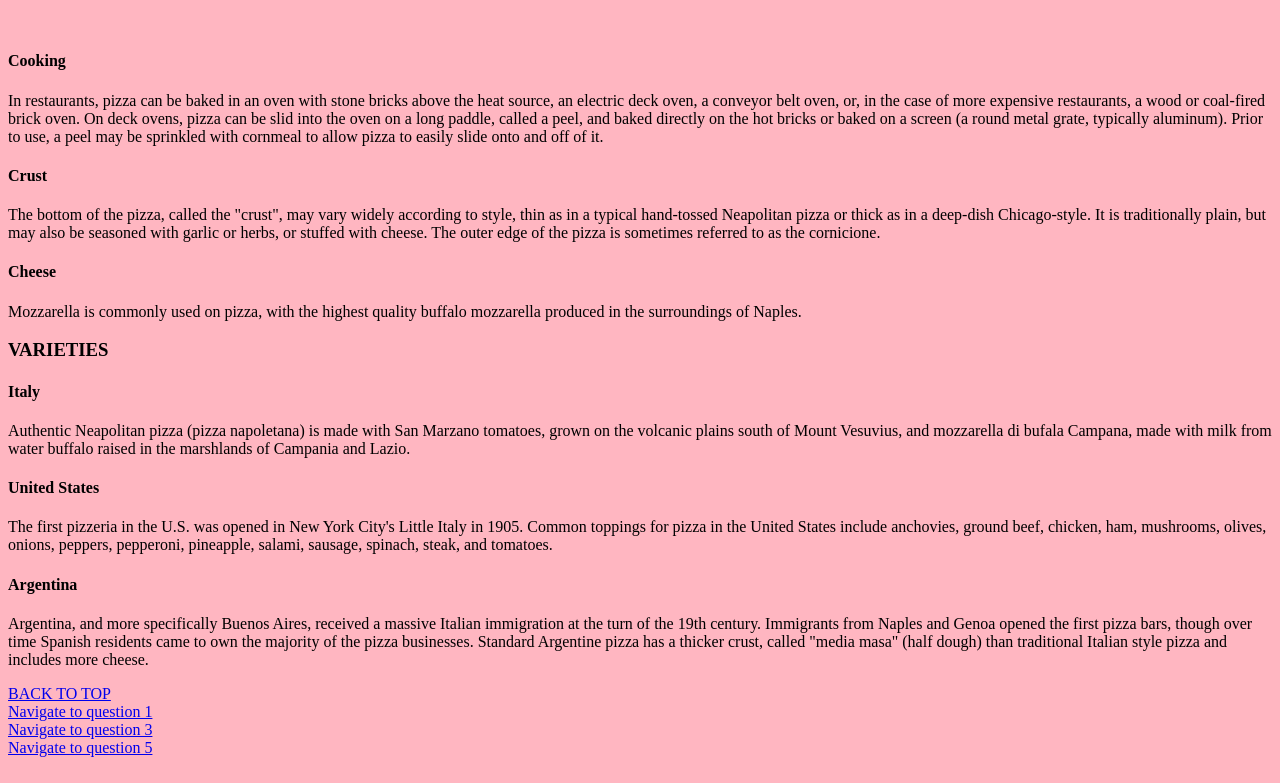
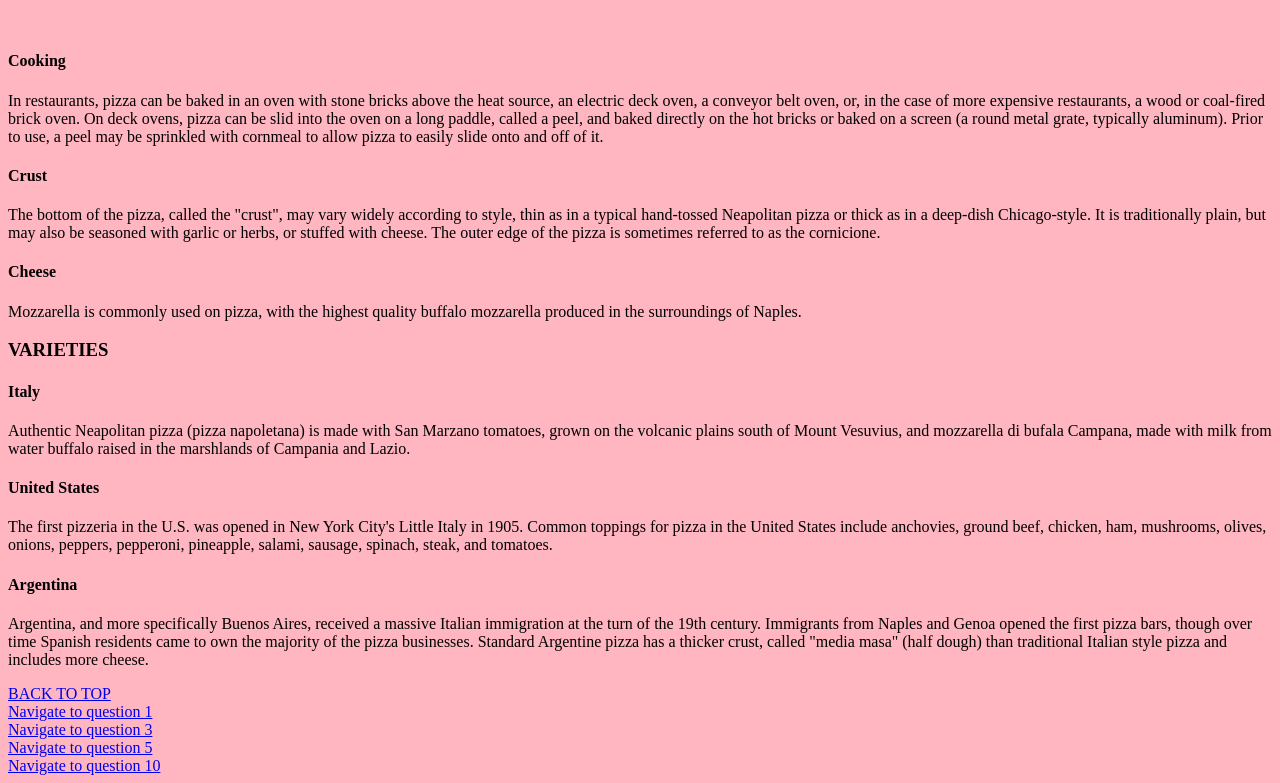
Before and after one commit to Rajvi2801/practicals, a plain HTML site: page prac2.html in a window 1280 px wide. Shown: the part 794-1577 px from the top of the page. Drawn offline with Linux system fonts and the light colour scheme.

Commit message:
Update prac2.html

```diff
--- a/prac2.html
+++ b/prac2.html
@@ -79,5 +79,6 @@ Standard Argentine pizza has a thicker crust, called "media masa" (half dough) t
       <a href='index.html'> Navigate to question 1 </a> <br>
       <a href='prac3.html'> Navigate to question 3 </a> <br>
     <a href='prac5.html'> Navigate to question 5 </a> <br>
+    <a href='prac10.html'> Navigate to question 10 </a> <br>
   </body>
 </html>
```
